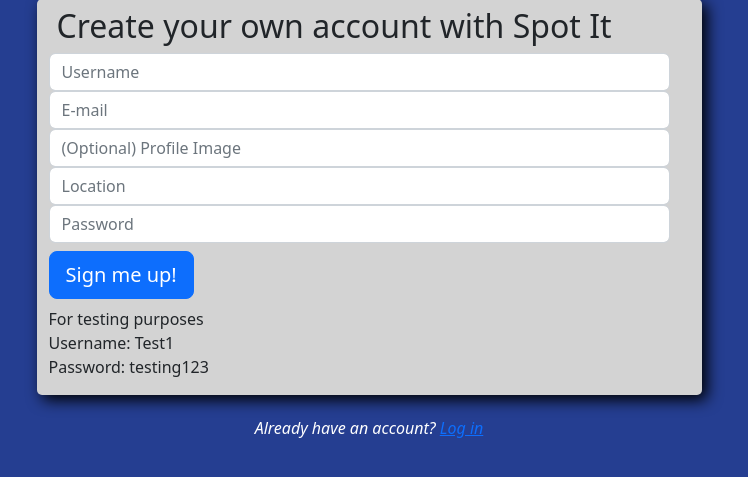
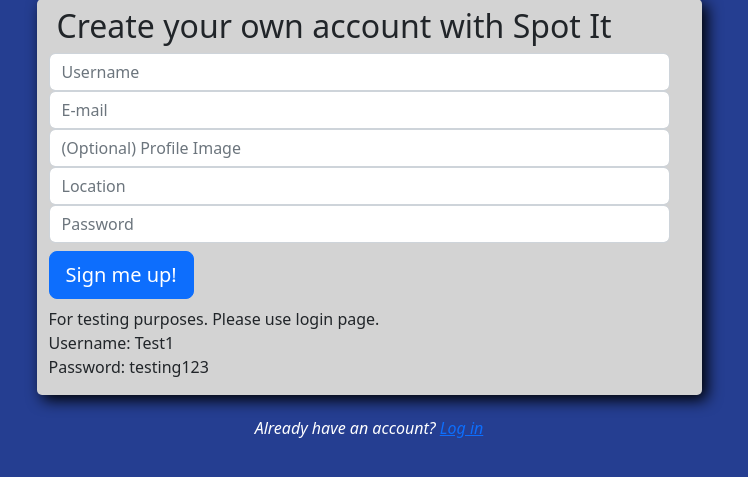
Before and after one commit to TimKel/CapstoneProject, a Flask app: page /signup in a window 1280 px wide. Shown: the part 179-656 px from the top of the page, without its empty margins (271-1019 px from the left). Run offline with Flask 2, Linux system fonts and the light colour scheme; parts of the project's set-up code (start-up, migrations or seed data) failed here and were passed over.

Commit message:
adjusted log in feature

```diff
--- a/templates/users/signup.html
+++ b/templates/users/signup.html
@@ -20,7 +20,7 @@
 
       <button class="btn btn-primary btn-lg btn-block mt-2 mb-2">Sign me up!</button>
     </form>
-    <p>For testing purposes <br>
+    <p>For testing purposes. Please use login page. <br>
       Username: Test1 <br>
       Password: testing123
     </p>
```
